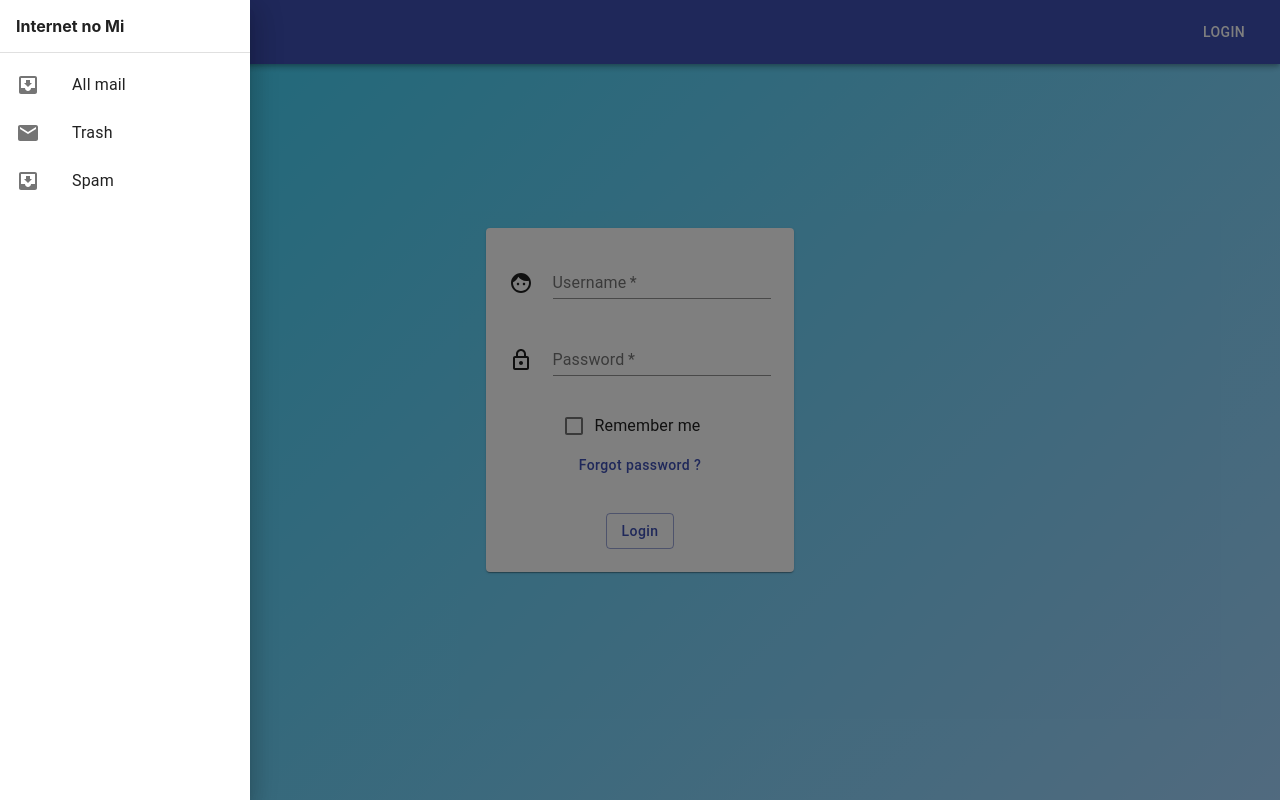
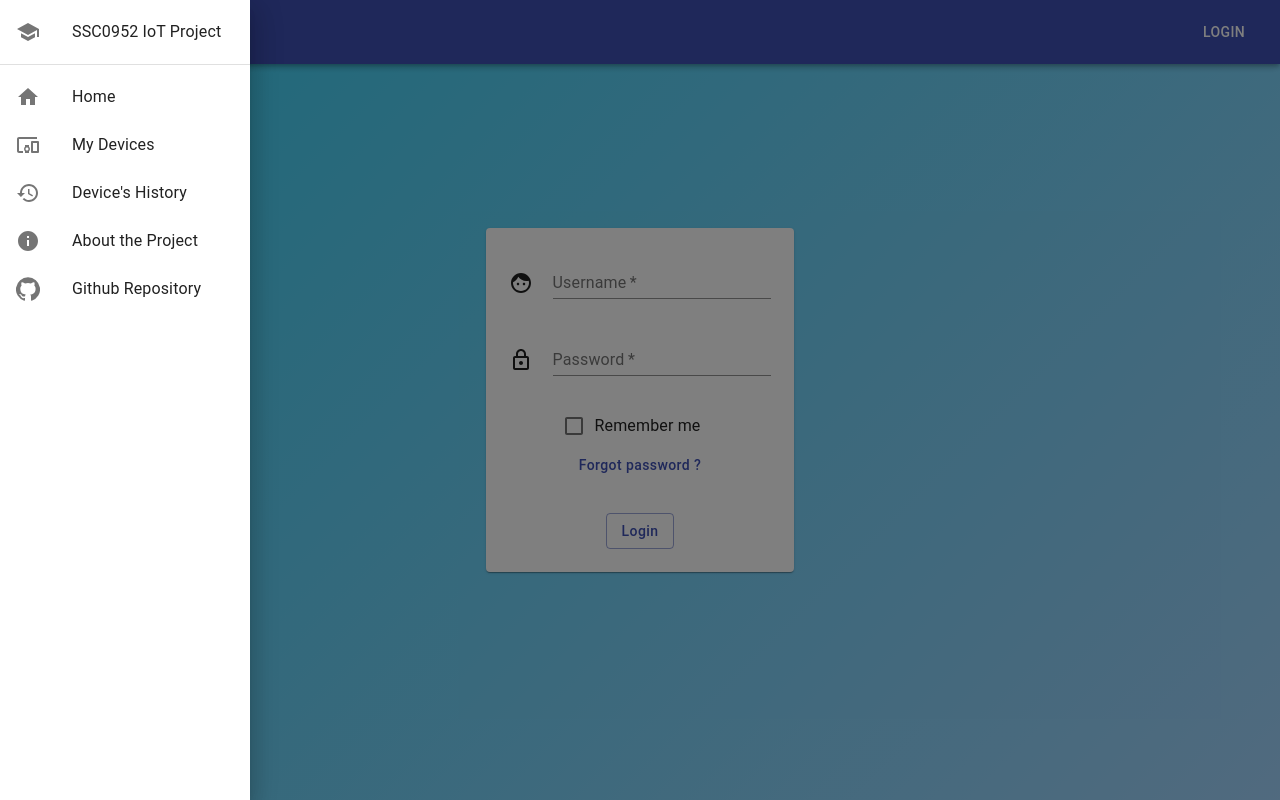
Before and after one commit to GabrielVanLoon/Projeto_IOT_ManagerUI, a React (Create React App) app in the folder frontiot/: page / in a window 1280 px wide. Both pictures are taken after a click on the button "menu". Built offline with nearby package versions, Linux system fonts and the light colour scheme; what mqtt would draw is missing.

Commit message:
UPD Header and Menu - Add Links

```diff
--- a/frontiot/src/App.js
+++ b/frontiot/src/App.js
@@ -1,5 +1,5 @@
 import React, { Component } from 'react'
-import { BrowserRouter as Router,Route, Switch, Redirect } from "react-router-dom"
+import { BrowserRouter as Router, Route, Switch, Redirect } from "react-router-dom"
 import './App.css'
 
 import Header from './components/Header/Header'
@@ -34,14 +34,19 @@ class App extends Component {
   render() {
     return (
         <div className="App">
-          <Header/>
-          <main>
-            <Router>
-              <Route exact path="/" component={LoginPage} default/>
-              <PrivateRoute exact path="/home" component={HomePage} />
-              <Route exact path="/my-things" component={HomePage}/>
-            </Router>
-          </main>
+          <Router>
+
+            <Header/>
+            <main>
+              <Switch>
+                {/* <PrivateRoute path="/devices-bkp" component={HomePage} /> */ }
+                <Route path="/devices" component={HomePage}/>
+                <Route path="/" component={LoginPage} default/>
+
+              </Switch>
+            </main>
+
+          </Router>
         </div>
     );
   }
--- a/frontiot/src/components/Header/Header.js
+++ b/frontiot/src/components/Header/Header.js
@@ -1,5 +1,7 @@
 import React, { useState } from 'react';
 import './Header.css';
+
+import { Link as RouterLink } from 'react-router-dom';
 
 import AppBar   from '@material-ui/core/AppBar';
 import Toolbar  from '@material-ui/core/Toolbar';
@@ -7,6 +9,7 @@ import Button   from '@material-ui/core/Button';
 import IconButton   from '@material-ui/core/IconButton';
 import MenuIcon     from '@material-ui/icons/Menu';
 import Typography   from '@material-ui/core/Typography';
+import Link from '@material-ui/core/Link';
 
 import Drawer from '@material-ui/core/Drawer';
 import List from '@material-ui/core/List';
@@ -15,11 +18,21 @@ import ListItem from '@material-ui/core/ListItem';
 import ListItemIcon from '@material-ui/core/ListItemIcon';
 import ListItemText from '@material-ui/core/ListItemText';
 
-import InboxIcon from '@material-ui/icons/MoveToInbox';
-import MailIcon from '@material-ui/icons/Mail';
-
+import HomeIcon from '@material-ui/icons/Home';
+import DevicesOtherIcon from '@material-ui/icons/DevicesOther';
+import HistoryIcon from '@material-ui/icons/History';
+import InfoIcon from '@material-ui/icons/Info';
+import GitHubIcon from '@material-ui/icons/GitHub';
+import SchoolIcon from '@material-ui/icons/School';
 
 import { isAuthenticated }  from '../../services/auth'
+
+const menuItems = [
+    { text: "Home", link: "/",  icon: () => <HomeIcon/> },
+    { text: "My Devices", link: "/devices", icon: () => <DevicesOtherIcon/> },
+    { text: "Device's History", link: "/devices-history", icon: () => <HistoryIcon/> },
+    { text: "About the Project", link: "/about-the-project", icon: () => <InfoIcon/> },
+]
 
 function Header(props){
 
@@ -57,20 +70,27 @@ function Header(props){
             <Drawer className="main-menu" anchor="left" open={drawerVisible} onClose={toggleDrawer(false)}>
                 <List>
                     <ListItem>
-                        <strong>Internet no Mi</strong>
+                        <ListItemIcon><SchoolIcon/></ListItemIcon>
+                        <ListItemText primary="SSC0952 IoT Project" />
                     </ListItem>
                 </List>
 
                 <Divider/>
 
                 <List>
-                    {['All mail', 'Trash', 'Spam'].map((text, index) => (
-                        <ListItem button key={text}>
-                            <ListItemIcon>{index % 2 === 0 ? <InboxIcon /> : <MailIcon />}</ListItemIcon>
-                            <ListItemText primary={text} />
+                    { menuItems.map((item, index) => (
+                        <ListItem button onClick={toggleDrawer(false)} key={item.text} component={RouterLink} to={item.link}>
+                            <ListItemIcon> { item.icon() }</ListItemIcon>
+                            <ListItemText primary={ item.text } />
                         </ListItem>
                     ))}
+
+                    <ListItem button component={Link}  href="https://github.com/GabrielVanLoon/projeto-iot-app" target="_blank" color="inherit">
+                        <ListItemIcon> <GitHubIcon/></ListItemIcon>
+                        <ListItemText primary="Github Repository" />
+                    </ListItem>
                 </List>
+
             </Drawer>
         </header>
     );
```
